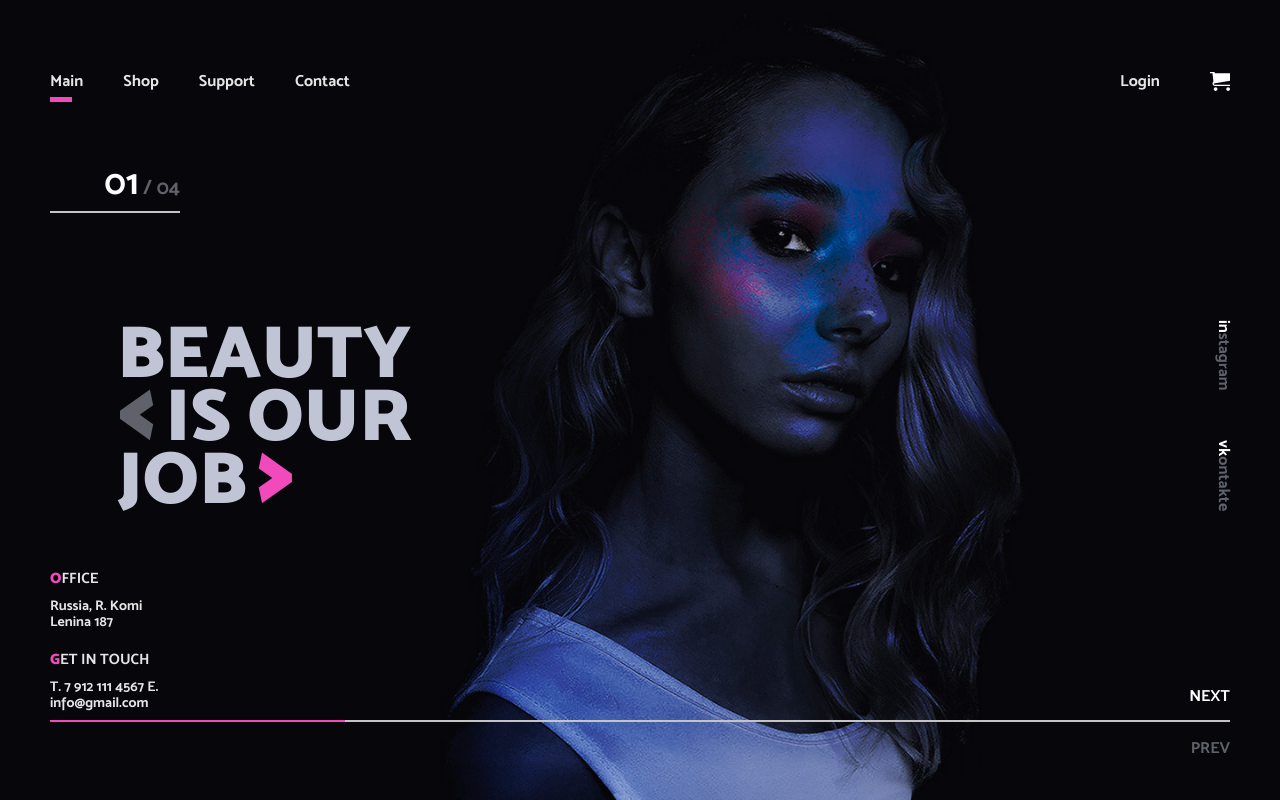
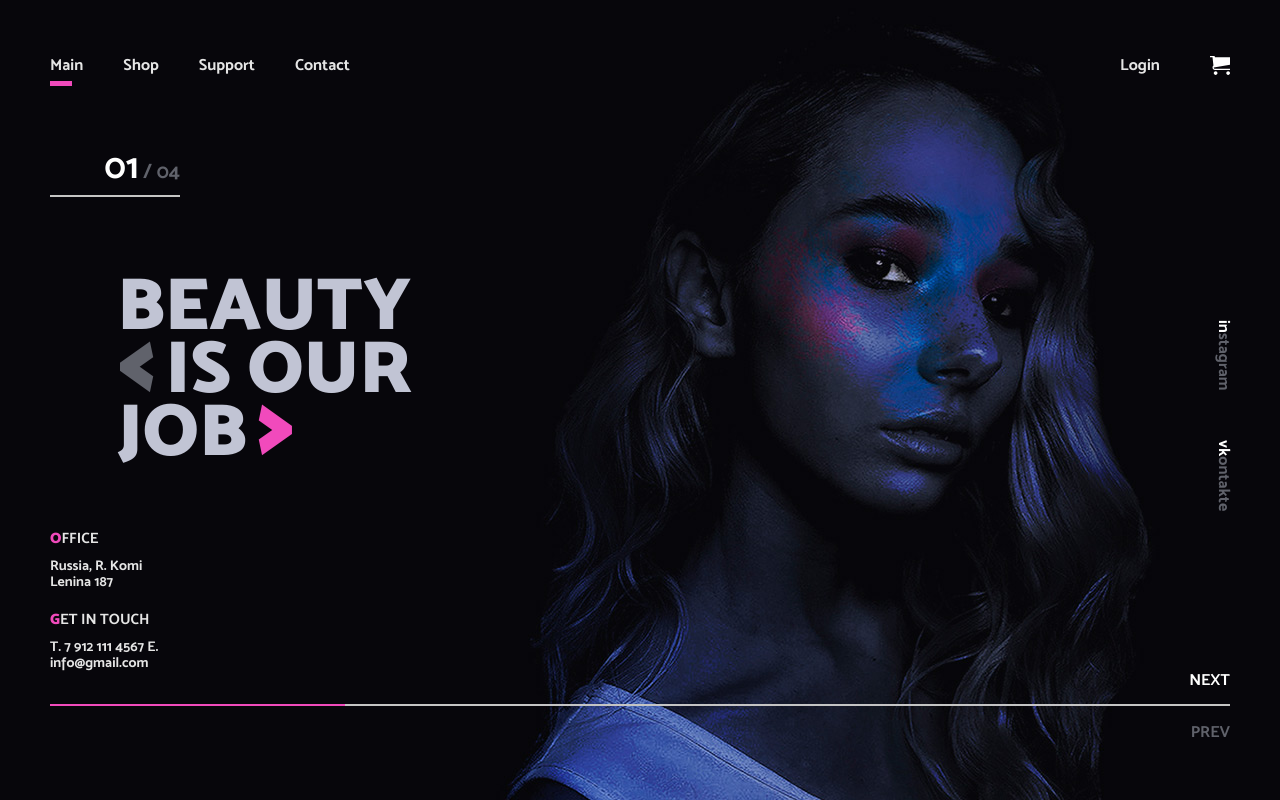
Before and after one commit to dgtal-cat/beauty_job_simple, a plain HTML site: page index.html in a window 1280 px wide. Drawn offline with Linux system fonts and the light colour scheme.

Commit message:
few fixes for adaptivity + slider visualisation on slide stripe

```diff
--- a/assets/css/style.css
+++ b/assets/css/style.css
@@ -404,4 +404,63 @@ slides_list {
     .side_bar_right {
         display: none;
     }
+
+    .content_wrapper {
+        min-height: 720px;
+    }
+
+    .slide_item img {
+        height: max-content;
+        width: auto;
+    }
+
+    body {
+        width: 1200px;
+        height: max-content;
+        background-color: black;
+    }
 }
+
+@media only screen and (max-height: 900px) {
+    .header {
+        margin-top: 6vh;
+    }
+
+    .slogan_text {
+        top: 34vh;
+    }
+
+    .contacts_on_page {
+        top: 66vh;
+    }
+
+    .slide_changer {
+        top: 88vh;
+    }
+}
+
+@media only screen and (max-height: 720px) {
+    .header {
+        margin-top: 3%;
+    }
+
+    .slogan_text {
+        top: 34%;
+    }
+
+    .contacts_on_page {
+        top: 66%;
+    }
+
+    .slide_changer {
+        top: 88%;
+    }
+
+    .social_links_block {
+        top: 40%;
+    }
+
+    .slider_counter_block_outside {
+        margin-top: 100%;
+    }
+}
--- a/assets/js/main.js
+++ b/assets/js/main.js
@@ -4,18 +4,33 @@ const slidesList = document.getElementsByClassName('slides_list')[0];
 const maxIndex = document.getElementsByClassName('slide_item').length;
 const sliderCounterActive = document.getElementsByClassName('slider_counter_active');
 const sliderCounterAverage = document.getElementsByClassName('slider_counter_average');
+const sliderStripe = document.getElementsByClassName('slide_stripe_list')[0];
+const slideStripeItemsList = [];
+
+function slideStripeInit () {
+    for (i=0;i<maxIndex;i++) {
+        slideStripeItemsList.push(document.createElement('li'));
+        slideStripeItemsList[i].className = 'slide_stripe';
+        sliderStripe.appendChild(slideStripeItemsList[i]);
+    }
+    slideStripeItemsList[0].classList.add('slide_stripe_active');
+}
+
+slideStripeInit();
 
 let index = 1;
+
 for (i=0;i<sliderCounterActive.length;i++) {
     sliderCounterActive[i].innerHTML = '0' + index;
     sliderCounterAverage[i].innerHTML = '0' + maxIndex;
 }
 
-
 console.log(index);
 console.log(maxIndex);
 
-nextButton.onclick = function () {
+function nextSlide () {
+    slideStripeItemsList[index-1].classList.remove('slide_stripe_active');
+
     if (index < maxIndex) {
         slidesList.style.left = '-' + index + '00%';
         index = index + 1;
@@ -27,10 +42,13 @@ nextButton.onclick = function () {
         sliderCounterActive[i].innerHTML = '0' + index;
     }
     console.log('after click on NEXT index = ' + index);
-};
+    slideStripeItemsList[index-1].classList.add('slide_stripe_active');
+}
 
-prevButton.onclick = function () {
-    if (index == 1) {
+function prevSlide () {
+    slideStripeItemsList[index-1].classList.remove('slide_stripe_active');
+
+    if (index === 1) {
         index = maxIndex - 1;
     } else {
         index = index - 2;
@@ -41,4 +59,8 @@ prevButton.onclick = function () {
         sliderCounterActive[i].innerHTML = '0' + index;
     }
     console.log('after click on PREV index = ' + index);
-};
+    slideStripeItemsList[index-1].classList.add('slide_stripe_active');
+}
+
+nextButton.onclick = nextSlide;
+prevButton.onclick = prevSlide;
--- a/index.html
+++ b/index.html
@@ -69,11 +69,8 @@
             <p class="contacts_on_page_text">T. 7 912 111 4567 E. info@gmail.com</p>
         </div>
         <div class="slide_changer">
-            <ul>
-                <li class="slide_stripe slide_stripe_active"></li>
-                <li class="slide_stripe"></li>
-                <li class="slide_stripe"></li>
-                <li class="slide_stripe"></li>
+            <ul class="slide_stripe_list">
+
             </ul>
             <div class="slide_changer_next">next</div>
             <div class="slide_changer_prev">prev</div>
```
